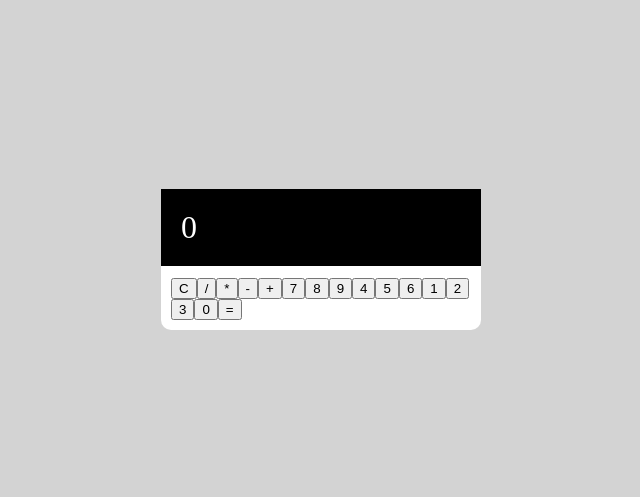
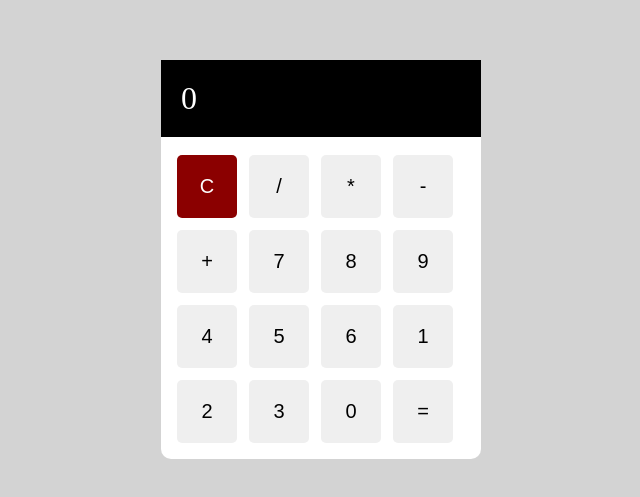
Before and after one commit to RealOutlawz/Calculator, a plain HTML site: page index.html in a window 1280 px wide. Shown: the part 141-638 px from the top of the page, without its empty margins (319-959 px from the left). Drawn offline with Linux system fonts and the light colour scheme.

Commit message:
Added button css and the css for the clear button

```diff
--- a/styles.css
+++ b/styles.css
@@ -28,3 +28,18 @@ body {
   flex-wrap: wrap;
   padding: 10px;
 }
+
+/* add transitions later */
+.button {
+  padding: 20px;
+  font-size: 20px;
+  margin: 6px;
+  border: none;
+  border-radius: 5px;
+  width: 20%;
+}
+
+.clear {
+  background-color: darkred;
+  color: white;
+}
```
